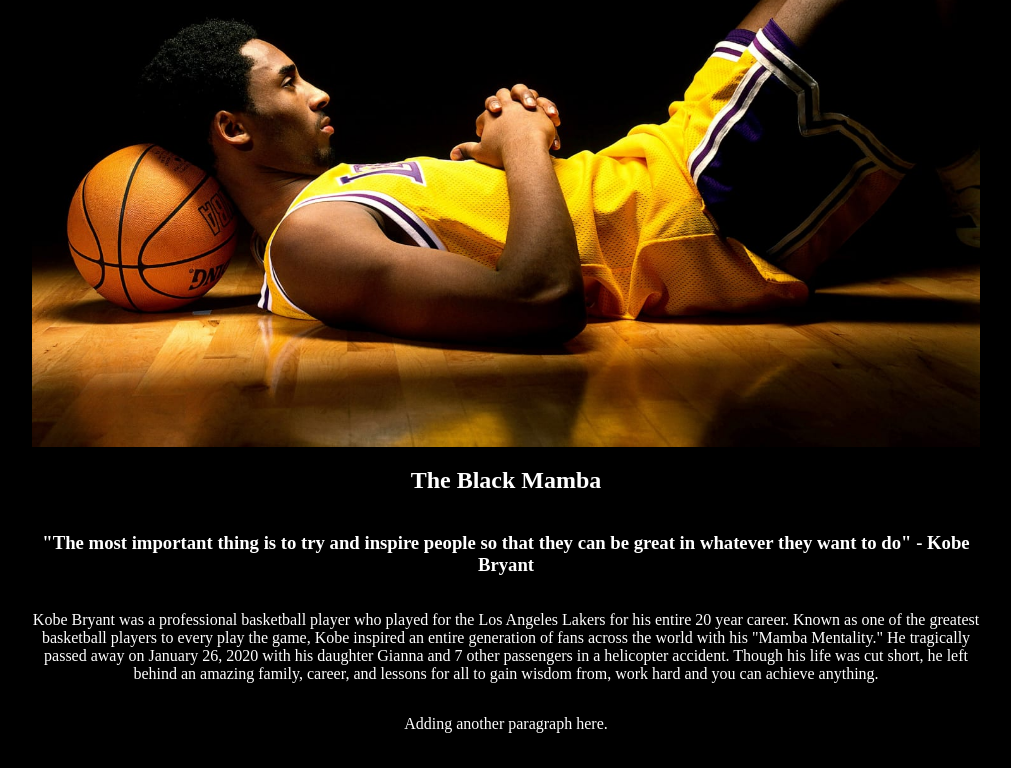
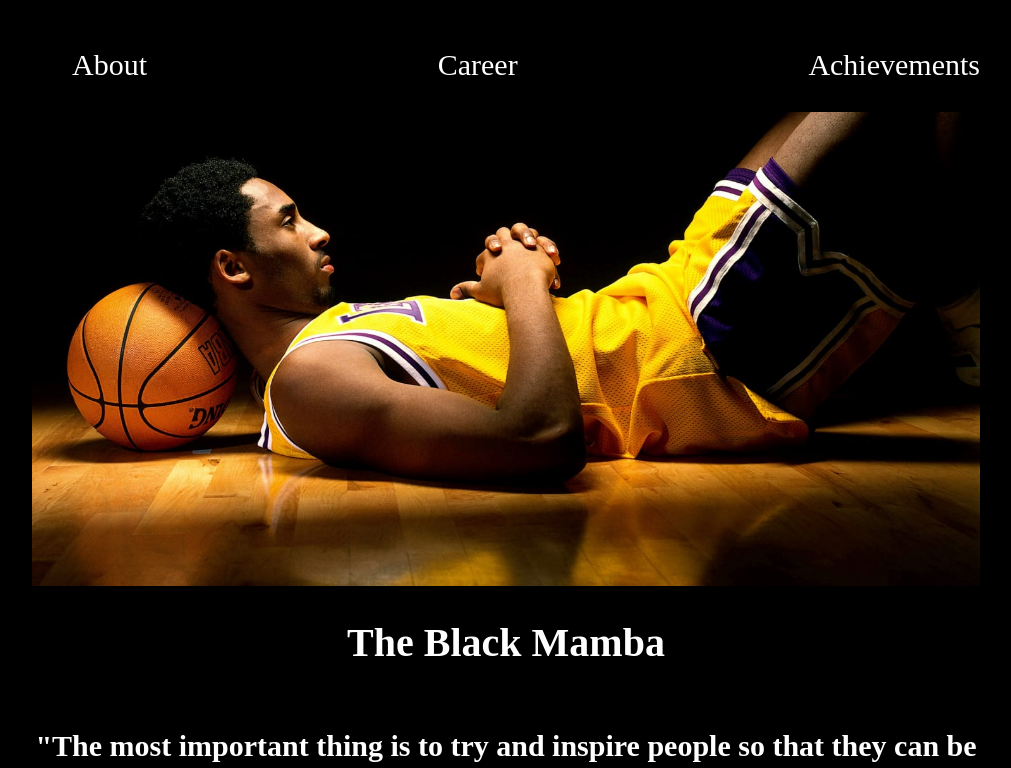
Before and after one commit to Samhu8/Tribute_Kobe, a plain HTML site: page index.html in a window 1280 px wide. Shown: the part 115-883 px from the top of the page, without its empty margins (134-1145 px from the left). Drawn offline with Linux system fonts and the light colour scheme.

Commit message:
Added sections below H1 that I will eventually turn into links for multipage. Change font sizes to all fonts.

```diff
--- a/index.html
+++ b/index.html
@@ -9,6 +9,11 @@
 <body>
     <div class="container">
         <h1>Kobe Bryant</h1>
+        <ul>
+            <li>About</li>
+            <li>Career</li>
+            <li>Achievements</li>
+        </ul>
         <img src="/public/images/kobe.jpg" alt="Kobe Image">
         <h2>The Black Mamba</h2>
         <h3>"The most important thing is to try and inspire people so that they can be great in whatever they want to do" - Kobe Bryant</h3>
@@ -18,7 +23,6 @@
             in a helicopter accident. Though his life was cut short, he left behind an amazing family, career, and lessons for all to gain
             wisdom from, work hard and you can achieve anything.
         </p>
-        <p>Adding another paragraph here.</p>
     </div>
 </body>
 </html>
--- a/public/styles/style.css
+++ b/public/styles/style.css
@@ -14,6 +14,22 @@ h1, h2, h3, p {
     text-align: center;
 }
 
+h1 {
+    font-size: 50px;
+}
+
+h2 {
+    font-size: 40px;
+}
+
+h3 {
+    font-size: 30px;
+}
+
+p {
+    font-size: 20px;
+}
+
 .container {
     width: 75%;
     margin: 0px auto;
@@ -21,3 +37,11 @@ h1, h2, h3, p {
     flex-direction: column;
     justify-content: stretch;
 }
+
+ul {
+    color: white;
+    display: flex;
+    justify-content: space-between;
+    list-style-type: none;
+    font-size: 30px;
+}
```
